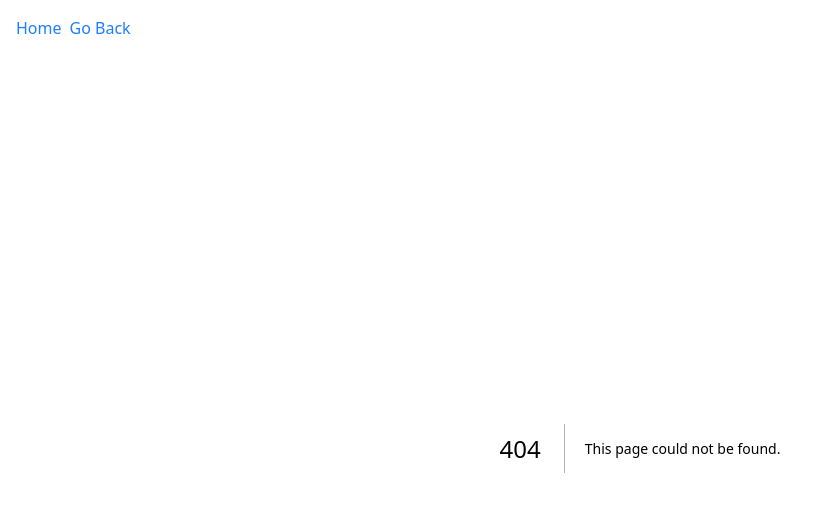
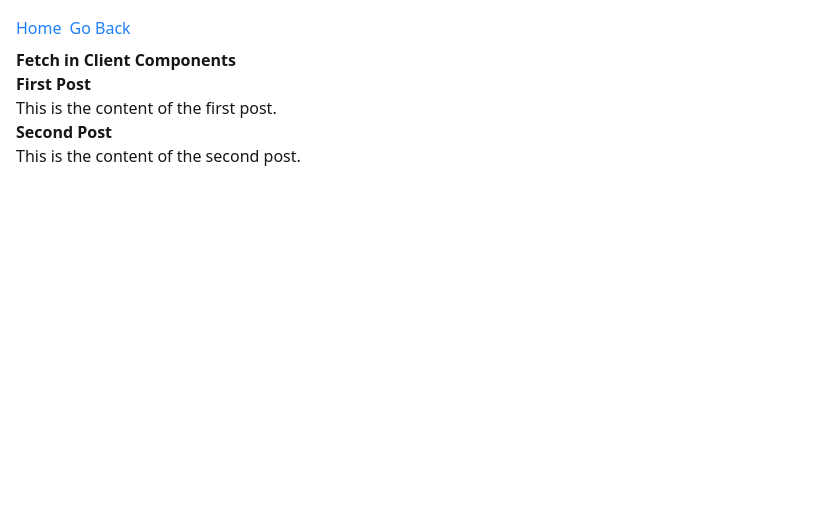
Before and after one commit to emanuelefavero/react-typescript, a Next.js app: page /fetch-client in a window 1280 px wide. Before the commit this address had no page. Shown: the top 512 px of the page, without its empty margins (0-827 px from the left). Built offline with nearby package versions, Linux system fonts and the light colour scheme; no server answers.

Commit message:
feat: add /fetch-client

```diff
--- /dev/null
+++ b/src/app/fetch-client/Component.tsx
@@ -0,0 +1,21 @@
+'use client'
+
+import type { Post } from '@/data/posts'
+import { use } from 'react'
+
+// * ...and pass the promise to your Client Component as prop:
+
+export default function Component({ posts }: { posts: Promise<Post[]> }) {
+  const allPosts = use(posts)
+
+  return (
+    <ul>
+      {allPosts.map((post) => (
+        <li key={post.id}>
+          <h3>{post.title}</h3>
+          <p>{post.content}</p>
+        </li>
+      ))}
+    </ul>
+  )
+}
--- /dev/null
+++ b/src/app/fetch-client/page.tsx
@@ -0,0 +1,23 @@
+import { baseUrl } from '@/config/baseUrl'
+import { Suspense } from 'react'
+import Component from './Component'
+
+async function getPosts() {
+  const res = await fetch(`${baseUrl}/api/posts`)
+  return await res.json()
+}
+
+// * You can use React's use hook to stream data from the server to client. Start by fetching data in your Server component...(@see ./Component)
+
+export default function Page() {
+  const posts = getPosts()
+
+  return (
+    <>
+      <h1>Fetch in Client Components</h1>
+      <Suspense fallback={<div>Loading...</div>}>
+        <Component posts={posts} />
+      </Suspense>
+    </>
+  )
+}
--- a/src/app/page.tsx
+++ b/src/app/page.tsx
@@ -73,7 +73,7 @@ export default function Home() {
           <Link href='/error-boundaries'>Error Boundaries</Link>
         </li>
         <li>
-          <Link href='/use'>use</Link>
+          <Link href='/fetch-client'>Fetch in Client Components</Link>
         </li>
       </ul>
     </>
--- a/src/app/use/page.tsx
+++ /dev/null
@@ -1,22 +0,0 @@
-import { baseUrl } from '@/config/baseUrl'
-import type { Post } from '@/data/posts'
-
-async function getPosts() {
-  const response = await fetch(`${baseUrl}/api/posts`)
-  if (!response.ok) throw new Error('Failed to fetch posts')
-  return response.json()
-}
-
-export default async function Page() {
-  const posts = await getPosts()
-  return (
-    <>
-      <h1>Posts</h1>
-      <ul>
-        {posts.map((post: Post) => (
-          <li key={post.id}>{post.title}</li>
-        ))}
-      </ul>
-    </>
-  )
-}
```
